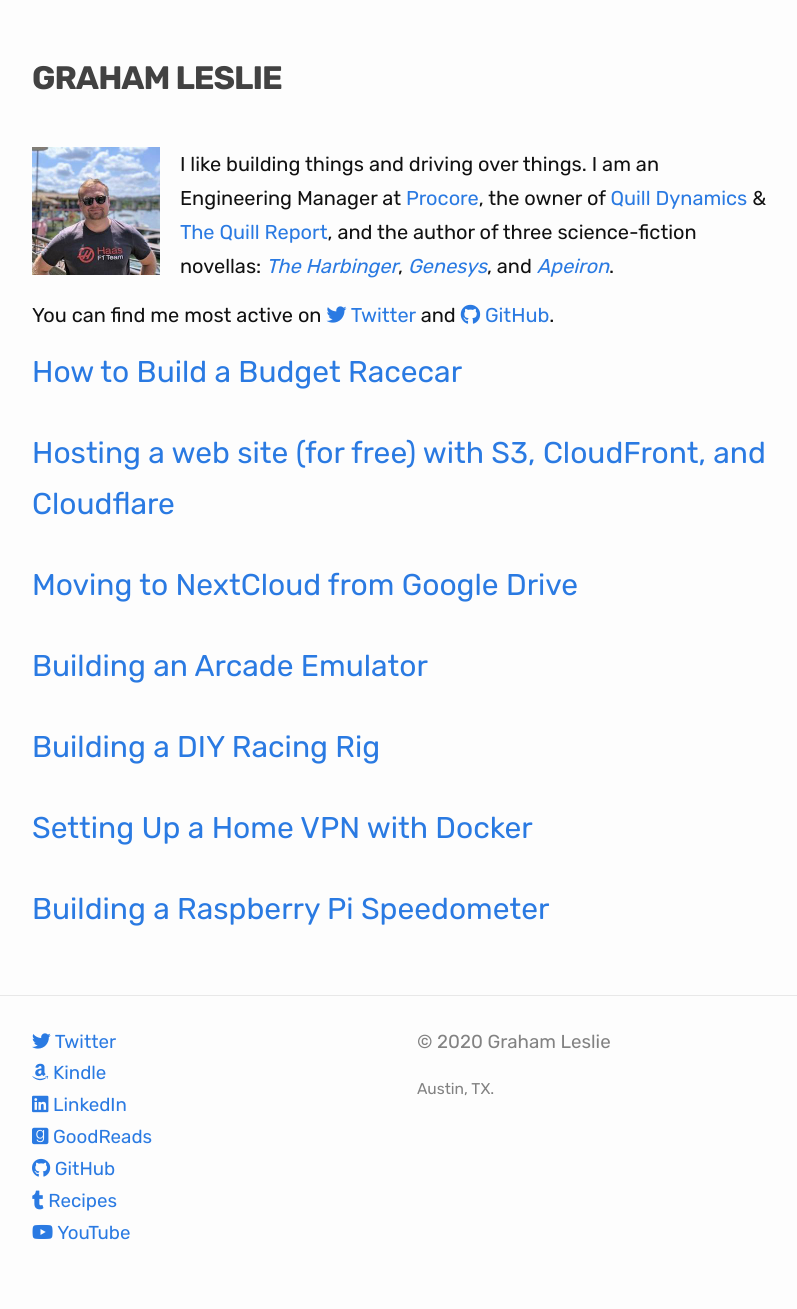
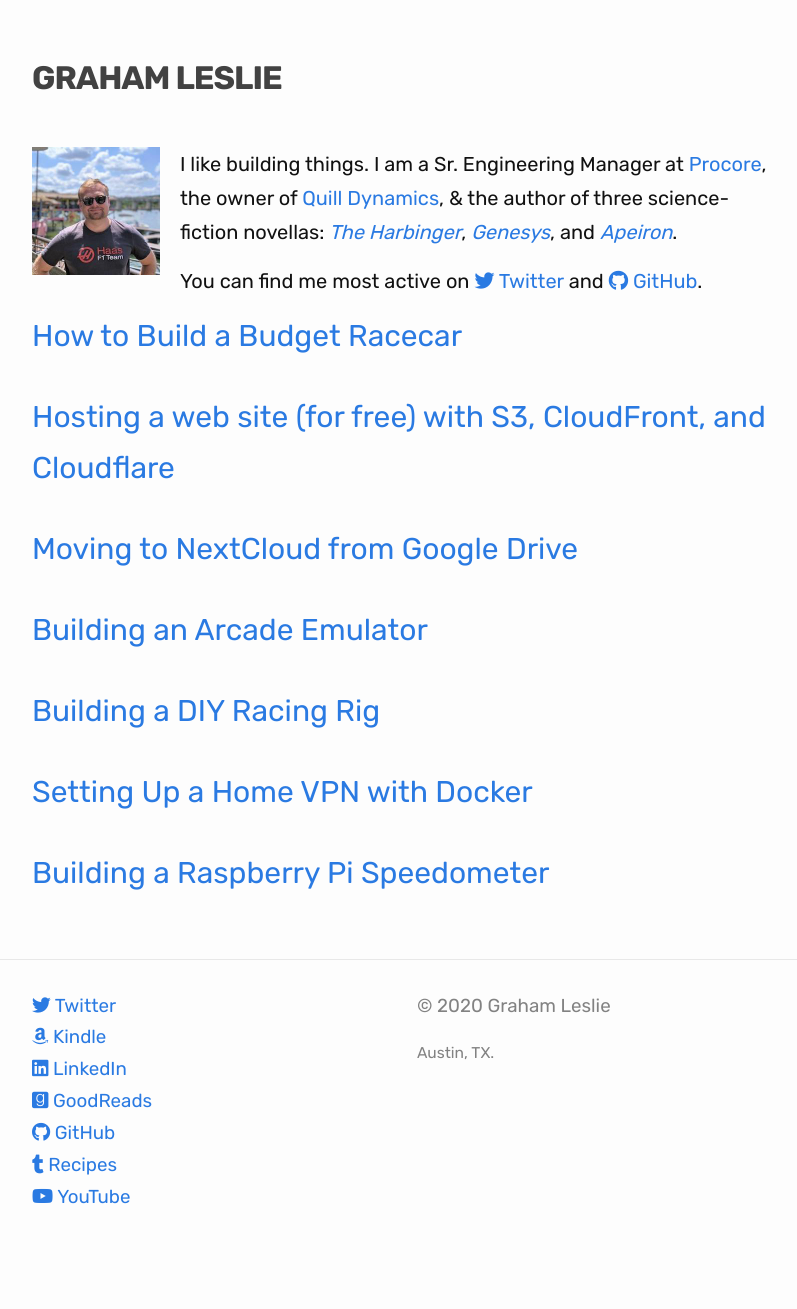
Before and after one commit to grahamleslie/grahamleslie.github.io, a Jekyll site: the page built from index.markdown, in a window 1280 px wide. Shown: the whole page, without its empty margins (238-1035 px from the left). Built offline with Jekyll 4.4.1, drawn with Linux system fonts in a browser that asks for light colours; nearby versions of some CDN libraries; after the commit the page ends 1273 px from its top, so only the background shows below that.

Commit message:
Removes the Quill Report

```diff
--- a/_layouts/home.html
+++ b/_layouts/home.html
@@ -15,7 +15,7 @@ layout: default
           src="/assets/images/me.jpg"
           alt="This is me."
         />
-        I like building things and driving over things. I am an Engineering Manager at
+        I like building things. I am a Sr. Engineering Manager at
         <a href="https://procore.com" target="_blank" rel="noopener noreferrer"
           >Procore</a
         >, the owner of
@@ -24,14 +24,8 @@ layout: default
           target="_blank"
           rel="noopener noreferrer"
           >Quill Dynamics</a
-        >
-        &
-        <a
-          href="https://quill.news"
-          target="_blank"
-          rel="noopener noreferrer"
-          >The Quill Report</a
-        >, and the author of three science-fiction novellas:
+        >,
+        & the author of three science-fiction novellas:
         <a
           href="https://www.amazon.com/Harbinger-Graham-Leslie-ebook/dp/B07MJJVQY1/ref=sr_1_7?ie=UTF8&qid=1547266859&sr=8-7&keywords=graham+leslie"
           target="_blank"
```
